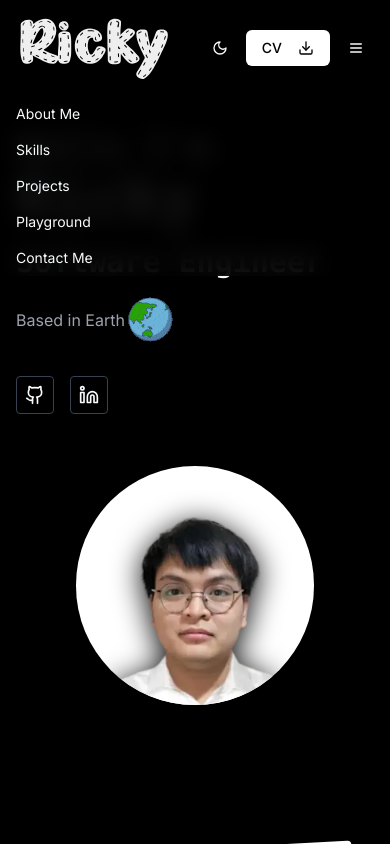
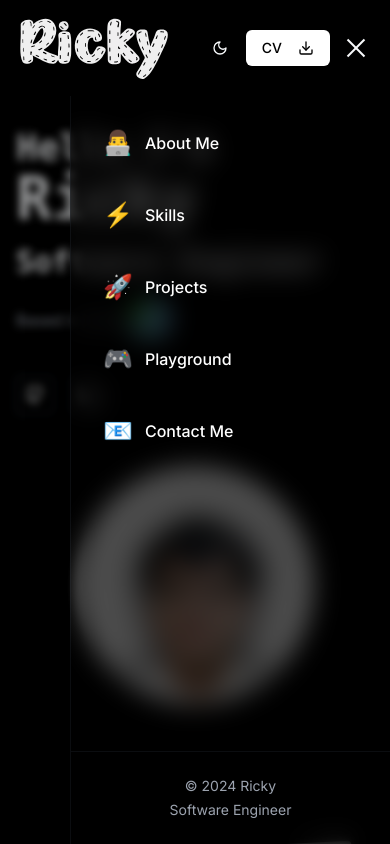
Before and after one commit to georgiusricky/georgiusricky.github.io, a Next.js app: page / in a window 390 px wide. Both pictures are taken after a click on the button 356 px from the left and 48 px from the top of the page. Shown: the top 844 px of the page. Built offline with nearby package versions, Linux system fonts and the light colour scheme.

Commit message:
update:  burger menu in mobile laout

```diff
--- a/app/components/Navigation.tsx
+++ b/app/components/Navigation.tsx
@@ -1,16 +1,17 @@
 'use client'
 
-import { useState, useEffect } from 'react'
+import { useState, useEffect, useRef } from 'react'
 import Link from 'next/link'
 import { useRouter, usePathname } from 'next/navigation'
 import { Button } from '@/components/ui/button'
-import { Download, Menu, Moon, Sun } from 'lucide-react'
+import { Download, Menu, Moon, Sun, X } from 'lucide-react'
 import { useTheme } from 'next-themes'
 import Image from "next/image"
 
 export default function Navigation() {
   const [isScrolled, setIsScrolled] = useState(false)
   const [isMobileMenuOpen, setIsMobileMenuOpen] = useState(false)
+  const navRef = useRef<HTMLElement>(null)
   const router = useRouter()
   const pathname = usePathname()
   const { theme, setTheme } = useTheme()
@@ -43,6 +44,7 @@ export default function Navigation() {
     setIsClient(true)
   }, [])
 
+
   const scrollToSection = (sectionId: string) => {
     const section = document.getElementById(sectionId)
     if (section) {
@@ -61,17 +63,35 @@ export default function Navigation() {
     setIsMobileMenuOpen(false)
   }
 
+  const handleMobileNavClick = (e: React.MouseEvent<HTMLAnchorElement>, href: string) => {
+    e.preventDefault()
+    if (href.startsWith('#')) {
+      // Handle anchor links (About, Skills, Contact)
+      const sectionId = href.slice(1)
+      if (pathname === '/') {
+        scrollToSection(sectionId)
+      } else {
+        router.push(`/#${sectionId}`)
+        setTimeout(() => scrollToSection(sectionId), 100)
+      }
+    } else {
+      // Handle regular navigation links (Projects, Playground)
+      router.push(href)
+    }
+    setIsMobileMenuOpen(false)
+  }
+
   const toggleMobileMenu = (event: React.MouseEvent) => {
     event.stopPropagation();
     setIsMobileMenuOpen(prev => !prev)
   }
 
   const navItems = [
-    { href: '#about', label: 'About Me' },
-    { href: '#skills', label: 'Skills' },
-    { href: '/project', label: 'Projects' },
-    { href: '/playground', label: 'Playground' },
-    { href: '#contact', label: 'Contact Me' },
+    { href: '#about', label: 'About Me', icon: '👨‍💻' },
+    { href: '#skills', label: 'Skills', icon: '⚡' },
+    { href: '/project', label: 'Projects', icon: '🚀' },
+    { href: '/playground', label: 'Playground', icon: '🎮' },
+    { href: '#contact', label: 'Contact Me', icon: '📧' },
   ]
 
   const bgClass = isScrolled ? 'bg-white/60 dark:bg-black/50' : 'bg-white/90 dark:bg-black/90'
@@ -81,7 +101,8 @@ export default function Navigation() {
   }
 
   return (
-    <nav className={`fixed top-0 left-0 right-0 z-50 transition-all duration-300 ${bgClass} backdrop-blur-md`}>
+    <>
+      <nav ref={navRef} className={`fixed top-0 left-0 right-0 z-50 transition-all duration-300 ${bgClass} backdrop-blur-md`}>
         <div className="container mx-auto px-4 py-4 flex justify-between items-center">
          <Link href="/" className="block">
             <Image
@@ -147,25 +168,77 @@ export default function Navigation() {
             >
               CV <Download className="ml-2 h-4 w-4" />
             </Button>
-          <Button variant="ghost" size="icon" onClick={(e) => toggleMobileMenu(e)}>
-            <Menu className="h-6 w-6" />
+            <Button
+              variant="ghost"
+              size="icon"
+              onClick={(e) => toggleMobileMenu(e)}
+              className="relative group"
+            >
+              <div className="relative w-6 h-6 flex items-center justify-center">
+                <span className={`absolute w-6 h-0.5 bg-current transition-all duration-300 ${
+                  isMobileMenuOpen ? 'rotate-45 translate-y-0' : '-translate-y-2'
+                }`} />
+                <span className={`absolute w-6 h-0.5 bg-current transition-all duration-300 ${
+                  isMobileMenuOpen ? 'opacity-0' : 'opacity-100'
+                }`} />
+                <span className={`absolute w-6 h-0.5 bg-current transition-all duration-300 ${
+                  isMobileMenuOpen ? '-rotate-45 translate-y-0' : 'translate-y-2'
+                }`} />
+              </div>
             </Button>
           </div>
         </div>
-      {isMobileMenuOpen && (
-        <div className="md:hidden mobile-menu">
-          {navItems.map((item) => (
+      </nav>
+
+      <div className={`fixed top-[95px] left-0 right-0 bottom-0 z-40 md:hidden mobile-menu transition-all duration-500 ${
+        isMobileMenuOpen
+          ? 'opacity-100 visible'
+          : 'opacity-0 invisible'
+      }`}>
+        <div
+          className={`absolute inset-0 bg-black/20 dark:bg-black/40 backdrop-blur-sm transition-opacity duration-500 ${
+            isMobileMenuOpen ? 'opacity-100' : 'opacity-0'
+          }`}
+          onClick={() => setIsMobileMenuOpen(false)}
+        />
+
+        <div className={`absolute top-0 right-0 w-80 h-full bg-white/60 dark:bg-black/50 backdrop-blur-md border-l border-gray-200/20 dark:border-gray-700/20 shadow-2xl transform transition-transform duration-500 ${
+          isMobileMenuOpen ? 'translate-x-0' : 'translate-x-full'
+        }`}>
+          {/* Navigation Items */}
+          <div className="p-4 space-y-2">
+            {navItems.map((item, index) => (
               <a
                 key={item.href}
                 href={item.href}
-              onClick={(e) => handleNavClick(e, item.href.slice(1))}
-              className="block py-2 px-4 text-sm transition-colors hover:bg-white/10 dark:hover:bg-white/5"
+                onClick={(e) => handleMobileNavClick(e, item.href)}
+                className={`group flex items-center space-x-3 p-4 rounded-xl transition-all duration-300 hover:bg-gray-100 dark:hover:bg-gray-800/50 transform hover:scale-105 ${
+                  isMobileMenuOpen ? 'animate-in slide-in-from-right' : ''
+                }`}
+                style={{ animationDelay: `${index * 100}ms` }}
               >
+                <span className="text-2xl group-hover:scale-110 transition-transform duration-300">
+                  {item.icon}
+                </span>
+                <span className="text-base font-medium text-gray-900 dark:text-white group-hover:text-blue-600 dark:group-hover:text-blue-400 transition-colors duration-300">
                   {item.label}
+                </span>
+                <div className="ml-auto opacity-0 group-hover:opacity-100 transition-opacity duration-300">
+                  <div className="w-2 h-2 bg-blue-500 rounded-full" />
+                </div>
               </a>
             ))}
           </div>
-      )}
-    </nav>
+
+          {/* Footer */}
+          <div className="absolute bottom-0 left-0 right-0 p-6 border-t border-gray-200/20 dark:border-gray-700/20">
+            <div className="text-center text-sm text-gray-500 dark:text-gray-400">
+              <p>© 2024 Ricky</p>
+              <p className="mt-1">Software Engineer</p>
+            </div>
+          </div>
+        </div>
+      </div>
+    </>
   )
 }
```
Lines whose indentation alone changed are shown as unchanged.
